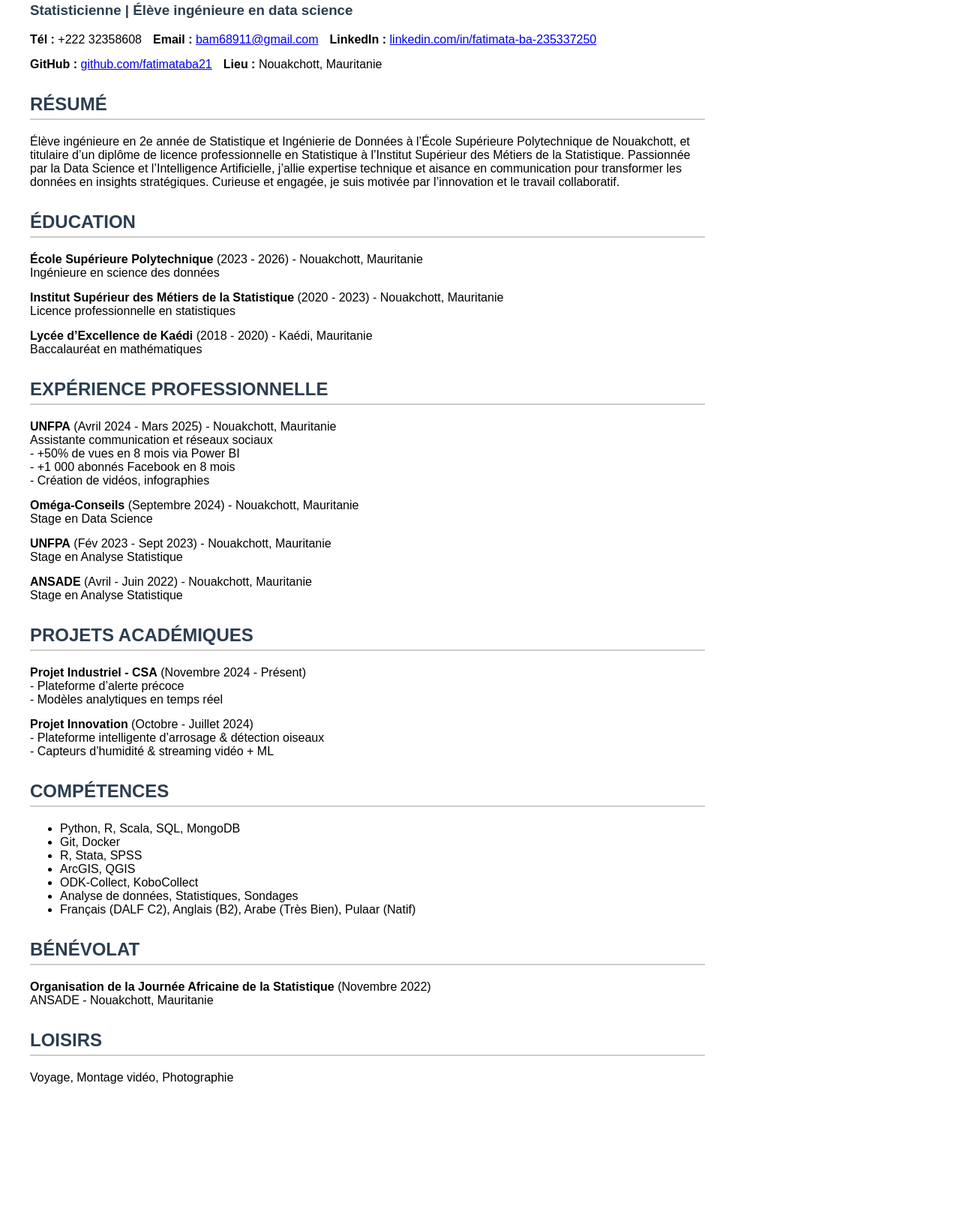
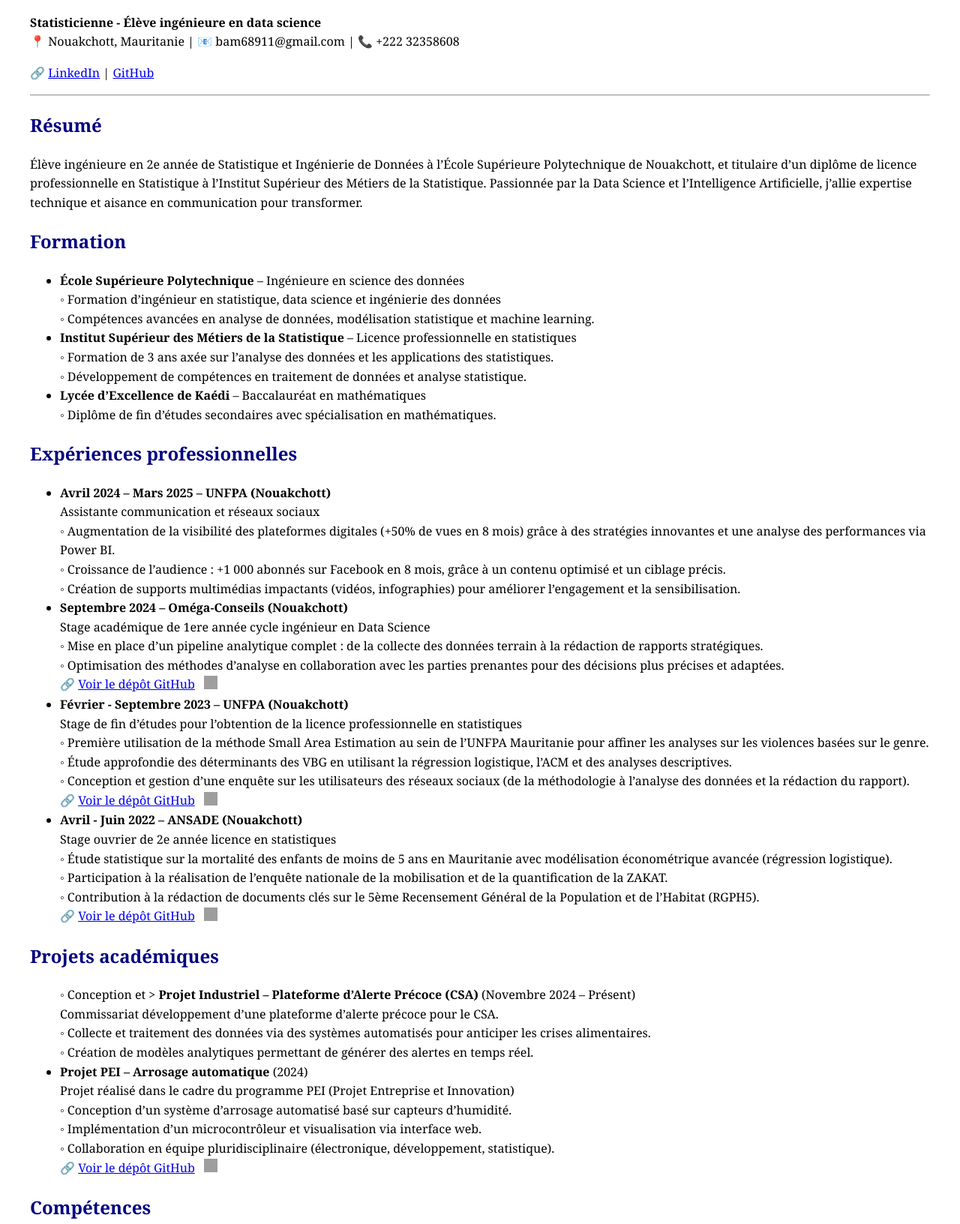
Before and after one commit to fatimataba21/cv-fatimata, a plain HTML site: page index.html in a window 1280 px wide. Shown: the part 95-1727 px from the top of the page at 75% size. Before the commit the page ends 1581 px from the top, so only its background shows below. Drawn offline with Linux system fonts and the light colour scheme; grey boxes are pictures that could not be loaded.

Commit message:
index.html

```diff
--- a/index.html
+++ b/index.html
@@ -2,136 +2,136 @@
 <html lang="fr">
 <head>
   <meta charset="UTF-8">
-  <title>Fatimata Amadou Ba - CV</title>
+  <meta name="viewport" content="width=device-width, initial-scale=1.0">
+  <title>CV - Fatimata Amadou Ba</title>
   <style>
-    body {
-      font-family: Arial, sans-serif;
-      margin: 40px;
-      max-width: 900px;
+    body { font-family: Georgia, serif; margin: 40px; background: #fff; color: #000; line-height: 1.6; }
+    h1, h2 { color: #000080; }
+    a.github {
+      display: inline-block;
+      margin-left: 8px;
+      vertical-align: middle;
     }
-    h1, h2, h3 {
-      color: #2c3e50;
-    }
-    .section {
-      margin-top: 30px;
-    }
-    .section h2 {
-      border-bottom: 2px solid #ccc;
-      padding-bottom: 5px;
-    }
-    .entry {
-      margin-bottom: 15px;
-    }
-    .contact, .skills, .languages, .loisirs {
-      display: flex;
-      flex-wrap: wrap;
-      gap: 15px;
+    a.github img {
+      width: 18px;
+      height: 18px;
     }
   </style>
 </head>
 <body>
 
-  <h1>Fatimata Amadou Ba</h1>
-  <h3>Statisticienne | Élève ingénieure en data science</h3>
+<h1>Fatimata Amadou Ba</h1>
+<p><strong>Statisticienne - Élève ingénieure en data science</strong><br>
+📍 Nouakchott, Mauritanie | 📧 bam68911@gmail.com | 📞 +222 32358608</p>
+<p>🔗 <a href="https://linkedin.com/in/fatimata-ba-235337250" target="_blank">LinkedIn</a> | <a href="https://github.com/fatimataba21" target="_blank">GitHub</a></p>
 
-  <div class="contact">
-    <div><strong>Tél :</strong> +222 32358608</div>
-    <div><strong>Email :</strong> <a href="mailto:bam68911@gmail.com">bam68911@gmail.com</a></div>
-    <div><strong>LinkedIn :</strong> <a href="https://linkedin.com/in/fatimata-ba-235337250">linkedin.com/in/fatimata-ba-235337250</a></div>
-    <div><strong>GitHub :</strong> <a href="https://github.com/fatimataba21">github.com/fatimataba21</a></div>
-    <div><strong>Lieu :</strong> Nouakchott, Mauritanie</div>
-  </div>
+<hr>
 
-  <div class="section">
-    <h2>RÉSUMÉ</h2>
-    <p>
-      Élève ingénieure en 2e année de Statistique et Ingénierie de Données à l’École Supérieure Polytechnique de Nouakchott,
-      et titulaire d’un diplôme de licence professionnelle en Statistique à l’Institut Supérieur des Métiers de la Statistique.
-      Passionnée par la Data Science et l’Intelligence Artificielle, j’allie expertise technique et aisance en communication
-      pour transformer les données en insights stratégiques. Curieuse et engagée, je suis motivée par l’innovation et le travail collaboratif.
-    </p>
-  </div>
+<h2>Résumé</h2>
+<p>Élève ingénieure en 2e année de Statistique et Ingénierie de Données à l’École Supérieure Polytechnique de Nouakchott,
+ et titulaire d’un diplôme de licence professionnelle en Statistique à l’Institut Supérieur des Métiers de la Statistique.
+ Passionnée par la Data Science et l’Intelligence Artificielle, j’allie expertise technique et aisance en communication pour
+ transformer.</p>
 
-  <div class="section">
-    <h2>ÉDUCATION</h2>
-    <div class="entry">
-      <strong>École Supérieure Polytechnique</strong> (2023 - 2026) - Nouakchott, Mauritanie<br>
-      Ingénieure en science des données
-    </div>
-    <div class="entry">
-      <strong>Institut Supérieur des Métiers de la Statistique</strong> (2020 - 2023) - Nouakchott, Mauritanie<br>
-      Licence professionnelle en statistiques
-    </div>
-    <div class="entry">
-      <strong>Lycée d’Excellence de Kaédi</strong> (2018 - 2020) - Kaédi, Mauritanie<br>
-      Baccalauréat en mathématiques
-    </div>
-  </div>
+<h2>Formation</h2>
+<ul>
+  <li>
+    <strong>École Supérieure Polytechnique</strong> – Ingénieure en science des données<br>
+    ◦ Formation d’ingénieur en statistique, data science et ingénierie des données<br>
+    ◦ Compétences avancées en analyse de données, modélisation statistique et machine learning.
+  </li>
+  <li>
+    <strong>Institut Supérieur des Métiers de la Statistique</strong> – Licence professionnelle en statistiques<br>
+    ◦ Formation de 3 ans axée sur l’analyse des données et les applications des statistiques.<br>
+    ◦ Développement de compétences en traitement de données et analyse statistique.
+  </li>
+  <li>
+    <strong>Lycée d’Excellence de Kaédi</strong> – Baccalauréat en mathématiques<br>
+    ◦ Diplôme de fin d’études secondaires avec spécialisation en mathématiques.
+  </li>
+</ul>
 
-  <div class="section">
-    <h2>EXPÉRIENCE PROFESSIONNELLE</h2>
-    <div class="entry">
-      <strong>UNFPA</strong> (Avril 2024 - Mars 2025) - Nouakchott, Mauritanie<br>
-      Assistante communication et réseaux sociaux<br>
-      - +50% de vues en 8 mois via Power BI<br>
-      - +1 000 abonnés Facebook en 8 mois<br>
-      - Création de vidéos, infographies
-    </div>
-    <div class="entry">
-      <strong>Oméga-Conseils</strong> (Septembre 2024) - Nouakchott, Mauritanie<br>
-      Stage en Data Science
-    </div>
-    <div class="entry">
-      <strong>UNFPA</strong> (Fév 2023 - Sept 2023) - Nouakchott, Mauritanie<br>
-      Stage en Analyse Statistique
-    </div>
-    <div class="entry">
-      <strong>ANSADE</strong> (Avril - Juin 2022) - Nouakchott, Mauritanie<br>
-      Stage en Analyse Statistique
-    </div>
-  </div>
+<h2>Expériences professionnelles</h2>
+<ul>
+  <li>
+    <strong>Avril 2024 – Mars 2025 – UNFPA (Nouakchott)</strong><br>
+    Assistante communication et réseaux sociaux<br>
+    ◦ Augmentation de la visibilité des plateformes digitales (+50% de vues en 8 mois) grâce à des stratégies innovantes et une analyse des performances via Power BI.<br>
+    ◦ Croissance de l’audience : +1 000 abonnés sur Facebook en 8 mois, grâce à un contenu optimisé et un ciblage précis.<br>
+    ◦ Création de supports multimédias impactants (vidéos, infographies) pour améliorer l’engagement et la sensibilisation.
+  </li>
+  <li>
+    <strong>Septembre 2024 – Oméga-Conseils (Nouakchott)</strong><br>
+    Stage académique de 1ere année cycle ingénieur en Data Science<br>
+    ◦ Mise en place d’un pipeline analytique complet : de la collecte des données terrain à la rédaction de rapports stratégiques.<br>
+    ◦ Optimisation des méthodes d’analyse en collaboration avec les parties prenantes pour des décisions plus précises et adaptées.<br>
+    🔗 <a href="https://github.com/fatimataba21/stage-omega-data-science" target="_blank">Voir le dépôt GitHub</a>
+    <a class="github" href="https://github.com/fatimataba21/stage-omega-data-science" target="_blank">
+      <img src="https://github.githubassets.com/images/modules/logos_page/GitHub-Mark.png" alt="GitHub">
+    </a>
+  </li>
+  <li>
+    <strong>Février - Septembre 2023 – UNFPA (Nouakchott)</strong><br>
+    Stage de fin d’études pour l’obtention de la licence professionnelle en statistiques<br>
+    ◦ Première utilisation de la méthode Small Area Estimation au sein de l’UNFPA Mauritanie pour affiner les analyses sur les violences basées sur le genre.<br>
+    ◦ Étude approfondie des déterminants des VBG en utilisant la régression logistique, l’ACM et des analyses descriptives.<br>
+    ◦ Conception et gestion d’une enquête sur les utilisateurs des réseaux sociaux (de la méthodologie à l’analyse des données et la rédaction du rapport).<br>
+    🔗 <a href="https://github.com/fatimataba21/stage-unfpa-analyse-statistique" target="_blank">Voir le dépôt GitHub</a>
+    <a class="github" href="https://github.com/fatimataba21/stage-unfpa-analyse-statistique" target="_blank">
+      <img src="https://github.githubassets.com/images/modules/logos_page/GitHub-Mark.png" alt="GitHub">
+    </a>
+  </li>
+  <li>
+    <strong>Avril - Juin 2022 – ANSADE (Nouakchott)</strong><br>
+    Stage ouvrier de 2e année licence en statistiques<br>
+    ◦ Étude statistique sur la mortalité des enfants de moins de 5 ans en Mauritanie avec modélisation économétrique avancée (régression logistique).<br>
+    ◦ Participation à la réalisation de l’enquête nationale de la mobilisation et de la quantification de la ZAKAT.<br>
+    ◦ Contribution à la rédaction de documents clés sur le 5ème Recensement Général de la Population et de l’Habitat (RGPH5).<br>
+    🔗 <a href="https://github.com/fatimataba21/stage-ansade-analyse-mortalite" target="_blank">Voir le dépôt GitHub</a>
+    <a class="github" href="https://github.com/fatimataba21/stage-ansade-analyse-mortalite" target="_blank">
+      <img src="https://github.githubassets.com/images/modules/logos_page/GitHub-Mark.png" alt="GitHub">
+    </a>
+  </li>
+</ul>
 
-  <div class="section">
-    <h2>PROJETS ACADÉMIQUES</h2>
-    <div class="entry">
-      <strong>Projet Industriel - CSA</strong> (Novembre 2024 - Présent)<br>
-      - Plateforme d’alerte précoce<br>
-      - Modèles analytiques en temps réel
-    </div>
-    <div class="entry">
-      <strong>Projet Innovation</strong> (Octobre - Juillet 2024)<br>
-      - Plateforme intelligente d’arrosage & détection oiseaux<br>
-      - Capteurs d’humidité & streaming vidéo + ML
-    </div>
-  </div>
+<h2>Projets académiques</h2>
+<ul>
+  <lià la Sécurité Alimentaire – Projet Industriel en Entreprise<br>
+    ◦ Conception et >
+    <strong>Projet Industriel – Plateforme d’Alerte Précoce (CSA)</strong> (Novembre 2024 – Présent)<br>
+    Commissariat développement d’une plateforme d’alerte précoce pour le CSA.<br>
+    ◦ Collecte et traitement des données via des systèmes automatisés pour anticiper les crises alimentaires.<br>
+    ◦ Création de modèles analytiques permettant de générer des alertes en temps réel.
+  </li>
+  <li>
+    <strong>Projet PEI – Arrosage automatique</strong> (2024)<br>
+    Projet réalisé dans le cadre du programme PEI (Projet Entreprise et Innovation)<br>
+    ◦ Conception d’un système d’arrosage automatisé basé sur capteurs d’humidité.<br>
+    ◦ Implémentation d’un microcontrôleur et visualisation via interface web.<br>
+    ◦ Collaboration en équipe pluridisciplinaire (électronique, développement, statistique).<br>
+    🔗 <a href="https://github.com/fatimataba21/projet-pei-arrosage-intelligent" target="_blank">Voir le dépôt GitHub</a>
+    <a class="github" href="https://github.com/fatimataba21/projet-pei-arrosage-intelligent" target="_blank">
+      <img src="https://github.githubassets.com/images/modules/logos_page/GitHub-Mark.png" alt="GitHub">
+    </a>
+  </li>
+</ul>
 
-  <div class="section">
-    <h2>COMPÉTENCES</h2>
-    <ul>
-      <li>Python, R, Scala, SQL, MongoDB</li>
-      <li>Git, Docker</li>
-      <li>R, Stata, SPSS</li>
-      <li>ArcGIS, QGIS</li>
-      <li>ODK-Collect, KoboCollect</li>
-      <li>Analyse de données, Statistiques, Sondages</li>
-      <li>Français (DALF C2), Anglais (B2), Arabe (Très Bien), Pulaar (Natif)</li>
-    </ul>
-  </div>
 
-  <div class="section">
-    <h2>BÉNÉVOLAT</h2>
-    <div class="entry">
-      <strong>Organisation de la Journée Africaine de la Statistique</strong> (Novembre 2022)<br>
-      ANSADE - Nouakchott, Mauritanie
-    </div>
-  </div>
+<h2>Compétences</h2>
+<ul>
+  <li>Langages : Python, R, SQL, Scala</li>
+  <li>Outils : Git, Docker, MongoDB, Power BI, SPSS, Stata, ArcGIS</li>
+  <li>Collecte : ODK Collect, Kobo Toolbox</li>
+  <li>Langues : Français (C2), Anglais (B2), Arabe, Pulaar</li>
+</ul>
 
-  <div class="section">
-    <h2>LOISIRS</h2>
-    <div class="loisirs">
-      Voyage, Montage vidéo, Photographie
-    </div>
-  </div>
+<h2>Autres</h2>
+<ul>
+  <li><strong>Bénévolat</strong> : Membre organisation Journée Africaine de la Statistique – ANSADE</li>
+  <li><strong>Loisirs</strong> : Photographie, montage vidéo, voyage</li>
+</ul>
+
+<p><a href="CV_fr.pdf" download>Télécharger le CV PDF</a></p>
 
 </body>
 </html>
```
